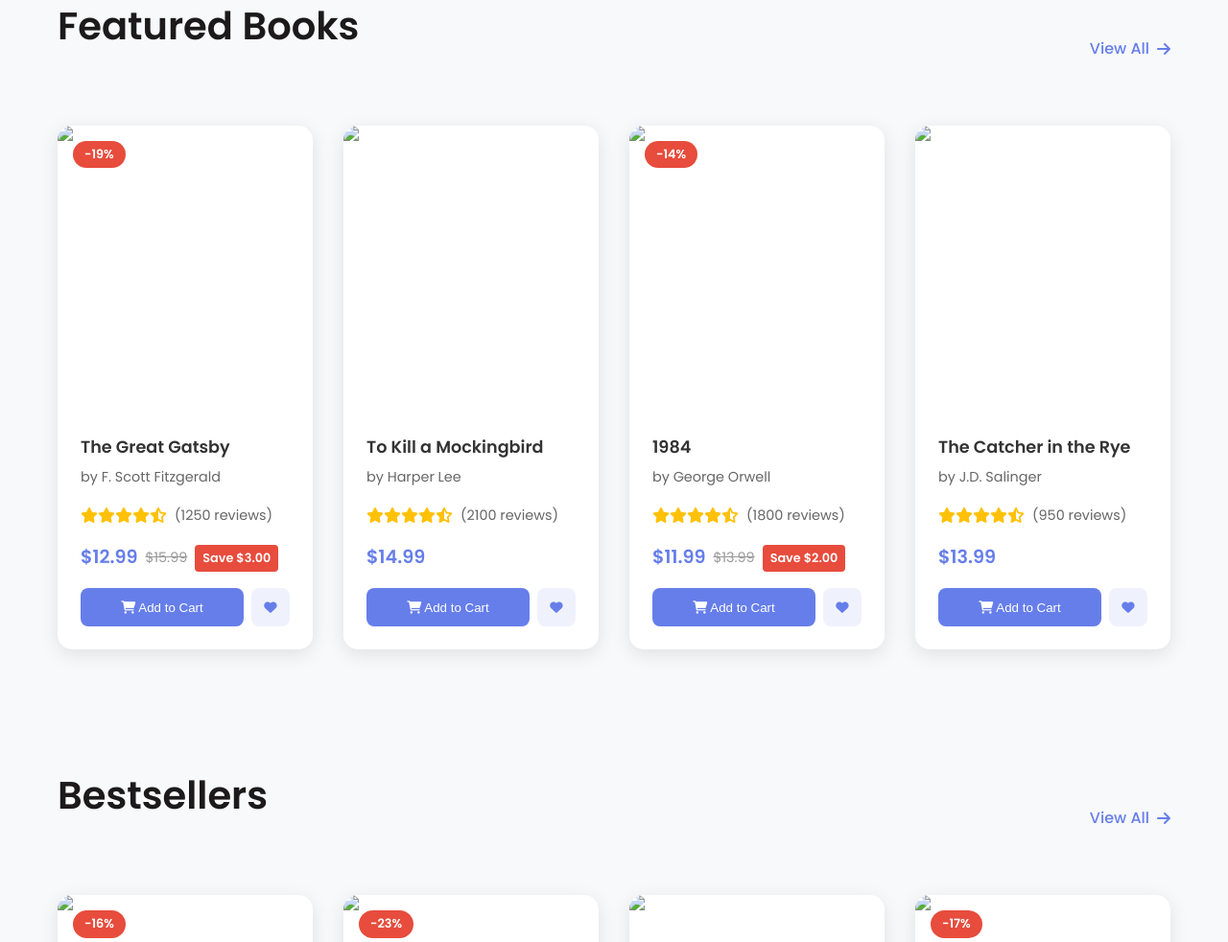
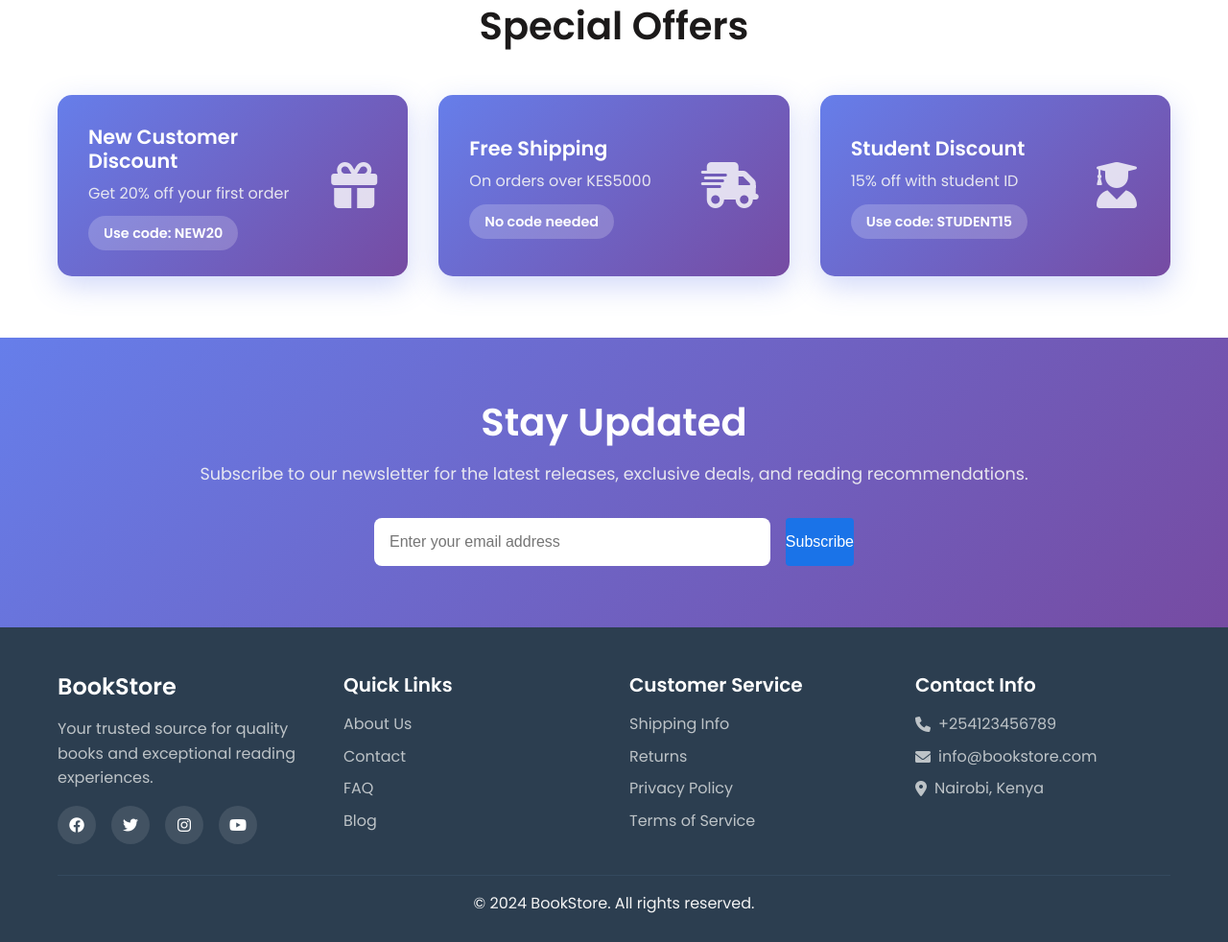
Before and after one commit to its-ehlert/.project, a plain HTML site: page frontend/index.html in a window 1280 px wide. Shown: the part 1231-2213 px from the top of the page at 96% size. Drawn offline with Linux system fonts and the light colour scheme.

Commit message:
new changes

```diff
--- a/frontend/css/style.css
+++ b/frontend/css/style.css
@@ -49,7 +49,7 @@ p {
 }
 
 .btn-primary {
-    background: linear-gradient(135deg, #000000 0%, #cacaca 100%);
+    background: linear-gradient(45deg, #000000, #ffffff);
     color: white;
 }
 
--- a/frontend/index.html
+++ b/frontend/index.html
@@ -147,32 +147,6 @@
         </div>
     </section>
 
-    <!-- Featured Books -->
-    <section class="featured-books">
-        <div class="container">
-            <div class="section-header">
-                <h2 class="section-title">Featured Books</h2>
-                <a href="pages/browse.html" class="view-all">View All <i class="fas fa-arrow-right"></i></a>
-            </div>
-            <div class="books-grid" id="featuredBooks">
-                <!-- Books will be loaded dynamically -->
-            </div>
-        </div>
-    </section>
-
-    <!-- Bestsellers -->
-    <section class="bestsellers">
-        <div class="container">
-            <div class="section-header">
-                <h2 class="section-title">Bestsellers</h2>
-                <a href="pages/bestsellers.html" class="view-all">View All <i class="fas fa-arrow-right"></i></a>
-            </div>
-            <div class="books-grid" id="bestsellersBooks">
-                <!-- Books will be loaded dynamically -->
-            </div>
-        </div>
-    </section>
-
     <!-- Special Offers -->
     <section class="special-offers">
         <div class="container">
@@ -191,7 +165,7 @@
                 <div class="offer-card">
                     <div class="offer-content">
                         <h3>Free Shipping</h3>
-                        <p>On orders over $50</p>
+                        <p>On orders over KES5000</p>
                         <span class="offer-code">No code needed</span>
                     </div>
                     <div class="offer-image">
@@ -264,9 +238,9 @@
                 <div class="footer-section">
                     <h4>Contact Info</h4>
                     <div class="contact-info">
-                        <p><i class="fas fa-phone"></i> +1 (555) 123-4567</p>
+                        <p><i class="fas fa-phone"></i> +254123456789</p>
                         <p><i class="fas fa-envelope"></i> info@bookstore.com</p>
-                        <p><i class="fas fa-map-marker-alt"></i> 123 Book Street, Reading City, RC 12345</p>
+                        <p><i class="fas fa-map-marker-alt"></i> Nairobi, Kenya</p>
                     </div>
                 </div>
             </div>
```
